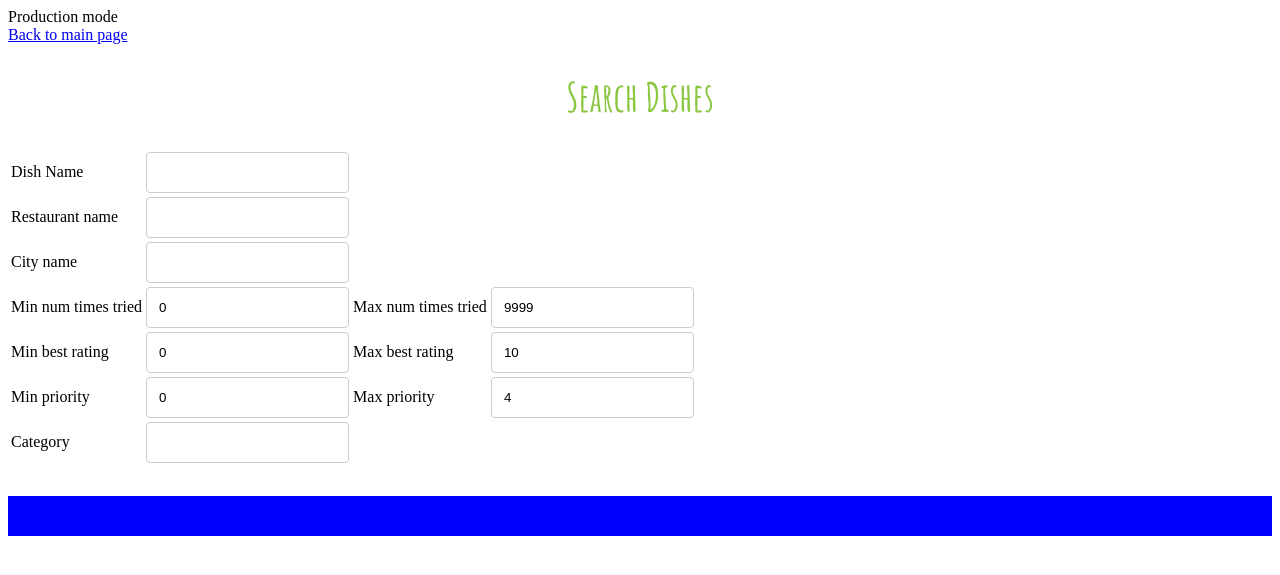
After one commit to miriam-lau/Recipe_App, a Flask app: template src/templates/search_dishes.html in a window 1280 px wide. The commit adds this page. Shown: the top 575 px of the page. Run offline with Flask 2, Linux system fonts and the light colour scheme; the template is opened without the code that fills it, so the values that code supplies are empty; parts of the project's set-up code (start-up, migrations or seed data) failed here and were passed over.

Commit message:
Hackily add restaurant and recipe search.

```diff
--- a/src/app.py
+++ b/src/app.py
@@ -821,6 +821,43 @@ def render_search_recipe():
     return render_template('search_recipes.html', **locals())
 
 
+@app.route("/search_dishes")
+def render_search_dish():
+    debug_mode = settings.debug_mode
+
+    dishes = dish_manager.get_entities()
+
+    dish_dicts = []
+
+    for dish in dishes:
+        dish_dict = dish.to_dict()
+        dish_dict["num_times_tried"] = dish.get_num_times_tried()
+        dish_dict["best_rating"] = dish.get_best_rating()
+        dish_dict["latest_rating"] = dish.get_latest_rating()
+        dish_dict["restaurant_name"] = dish.parent.name
+        dish_dict["city_name"] = dish.parent.parent.name
+        dish_dicts.append(dish_dict)
+
+    return render_template('search_dishes.html', **locals())
+
+
+@app.route("/search_restaurants")
+def render_search_restaurants():
+    debug_mode = settings.debug_mode
+
+    restaurants = restaurant_manager.get_entities()
+
+    restaurant_dicts = []
+
+    for restaurant in restaurants:
+        restaurant_dict = restaurant.to_dict()
+        restaurant_dict["best_rating"] = restaurant.get_best_rating()
+        restaurant_dict["city_name"] = restaurant.parent.name
+        restaurant_dicts.append(restaurant_dict)
+
+    return render_template('search_restaurants.html', **locals())
+
+
 def create_info_dict(name: str, value: str):
     return {"name": name, "value": value}
 
--- a/src/templates/main.html
+++ b/src/templates/main.html
@@ -3,4 +3,6 @@
 <a href="/cookbooks">Cookbooks</a><br/>
 <a href="/cities">Cities</a><br/>
 <a href="/search_recipes">Search Recipes</a><br/>
+<a href="/search_restaurants">Search Restaurants</a><br/>
+<a href="/search_dishes">Search Dishes</a><br/>
 {% endblock %}
--- /dev/null
+++ b/src/templates/search_dishes.html
@@ -0,0 +1,92 @@
+{% extends "layout.html" %}
+{% block body %}
+<a href="/">Back to main page</a><br/>
+<h1>Search Dishes</h1>
+<div>
+  <table>
+    <tr><td>Dish Name</td><td><input id="name" oninput="renderTable()"></td></tr>
+    <tr><td>Restaurant name</td><td><input id="restaurant_name" oninput="renderTable()"></td></tr>
+    <tr><td>City name</td><td><input id="city_name" oninput="renderTable()"></td></tr>
+    <tr><td>Min num times tried</td><td><input id="min_num_times_tried" type="number" value="0" oninput="renderTable()"></td>
+    <td>Max num times tried</td><td><input id="max_num_times_tried" type="number" value="9999" oninput="renderTable()"></td></tr>
+    <tr><td>Min best rating</td><td><input id="min_best_rating" type="number" value="0" oninput="renderTable()"></td>
+    <td>Max best rating</td><td><input id="max_best_rating" type="number" value="10" oninput="renderTable()"></td></tr>
+    <tr><td>Min priority</td><td><input id="min_priority" type="number" value="0" oninput="renderTable()"></td>
+    <td>Max priority</td><td><input id="max_priority" type="number" value="4" oninput="renderTable()"></td></tr>
+    <tr><td>Category</td><td><input id="category" oninput="renderTable()"></td></tr>
+  </table>
+</div>
+<div id="dishes_table">
+</div>
+<script>
+  var dish_dicts = {{dish_dicts | tojson | safe}};
+
+  function renderTable() {
+    var dishName = getValue("name");
+    var restaurantName = getValue("restaurant_name");
+    var cityName = getValue("city_name");
+    var minNumTimesMade = parseInt(getValue("min_num_times_tried"), 10);
+    var maxNumTimesMade = parseInt(getValue("max_num_times_tried"), 10);
+    var minBestRating = parseFloat(getValue("min_best_rating"));
+    var maxBestRating = parseFloat(getValue("max_best_rating"));
+    var minPriority = parseInt(getValue("min_priority"), 10);
+    var maxPriority = parseInt(getValue("max_priority"), 10);
+    var category = getValue("category");
+
+    var filtered_dishes = dish_dicts.filter(function(dish) {
+      if (!dish.name.toLowerCase().includes(dishName)) {
+        return false;
+      }
+      if (!dish.restaurant_name.toLowerCase().includes(restaurantName)) {
+        return false;
+      }
+      if (!dish.city_name.toLowerCase().includes(cityName)) {
+        return false;
+      }
+      var numTimesMade = parseInt(dish.num_times_tried, 10);
+      if (numTimesMade < minNumTimesMade || numTimesMade > maxNumTimesMade) {
+        return false;
+      }
+      var bestRating = parseFloat(dish.best_rating);
+      if (bestRating < minBestRating || bestRating > maxBestRating) {
+        return false;
+      }
+      var priority = parseInt(dish.priority, 10);
+      if (priority < minPriority || priority > maxPriority) {
+        return false;
+      }
+      if (!dish.category.toLowerCase().includes(category)) {
+        return false;
+      }
+      return true;
+    });
+
+    var tableHtml = "<table class='table'>"
+        + renderTableHeaders(["Dish name", "Restaurant name", "City name", "Category", "Best rating", "Latest rating", "Num times tried", "Priority"])
+        + renderTableRows(filtered_dishes)
+        + "</table>";
+    document.getElementById("dishes_table").innerHTML = tableHtml;
+  }
+
+  function renderTableHeaders(headers) {
+    return "<tr><th>" + headers.join("</th><th>") + "</th></tr>";
+  }
+
+  function renderTableRows(dishes) {
+    var ret = "";
+    for (i in dishes) {
+      var dish = dishes[i];
+      ret += renderTableRow(["<a href='/dish/view/" + dish["entity id"] + "'>" + dish.name + "</a>", dish.restaurant_name, dish.city_name, dish.category, dish.best_rating, dish.latest_rating, dish.num_times_tried, dish.priority]);
+    }
+    return ret;
+  }
+
+  function renderTableRow(cols) {
+    return "<tr><td>" + cols.join("</td><td>") + "</td></tr>";
+  }
+
+  function getValue(elementId) {
+    return document.getElementById(elementId).value.toLowerCase();
+  }
+</script>
+{% endblock %}
```
Also changed, not shown: src/templates/search_restaurants.html (added, +72 -0 lines).
